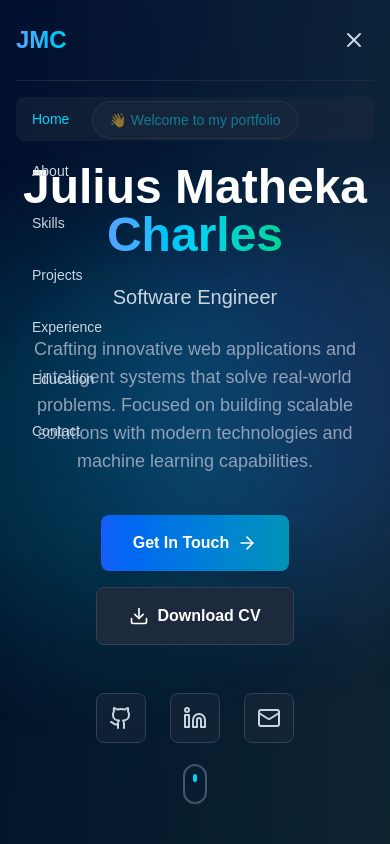
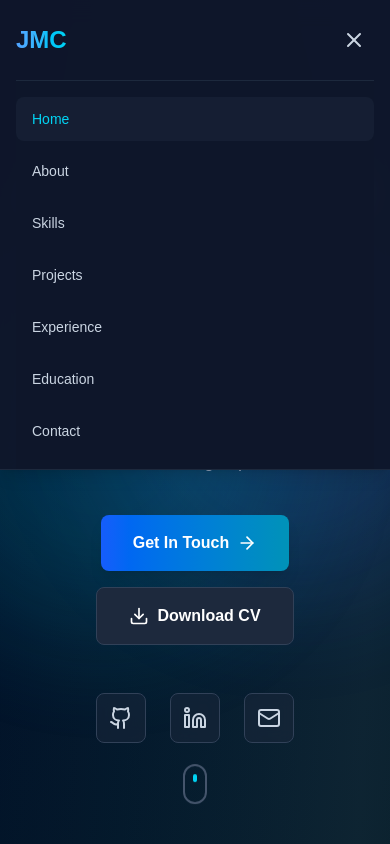
Before and after one commit to msnzilu/portfolio, a Next.js app: page / in a window 390 px wide. Both pictures are taken after a click on the button "Toggle menu". Shown: the top 844 px of the page. Built offline with nearby package versions, Linux system fonts and the light colour scheme.

Commit message:
Update About

```diff
--- a/components/Header.tsx
+++ b/components/Header.tsx
@@ -70,7 +70,7 @@ export default function Header() {
   return (
     <header
       className={`fixed top-0 left-0 right-0 z-50 transition-all duration-300 ${
-        isScrolled
+        isScrolled || isMobileMenuOpen
           ? "bg-slate-900/95 backdrop-blur-md shadow-lg border-b border-slate-800"
           : "bg-transparent"
       }`}
@@ -126,7 +126,7 @@ export default function Header() {
 
         {/* Mobile Navigation */}
         {isMobileMenuOpen && (
-          <div className="md:hidden py-4 border-t border-slate-800">
+          <div className="md:hidden py-4 border-t border-slate-800 bg-slate-900/95 backdrop-blur-md">
             <nav className="flex flex-col space-y-2">
               {navItems.map((item) => (
                 <a
```
